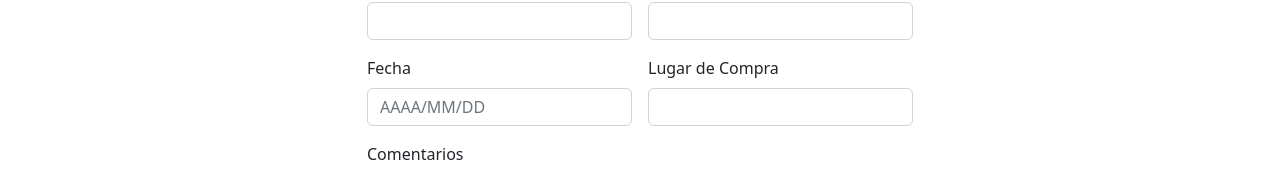
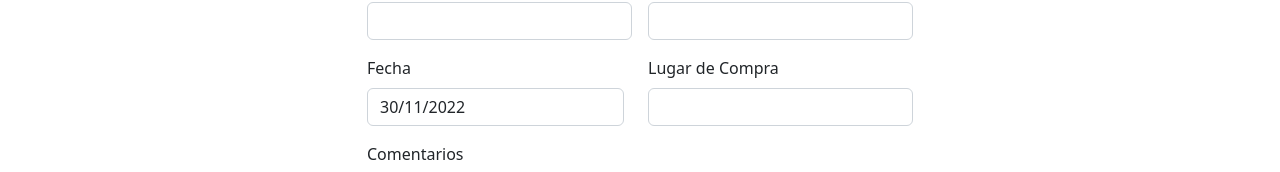
Before and after one commit to nightmareelm/gastos_cli, a React (Create React App) app: page /create in a window 1280 px wide. Shown: the part 127-299 px from the top of the page. Built offline with nearby package versions, Linux system fonts and the light colour scheme.

Commit message:
se agrega datepicker

```diff
--- a/package.json
+++ b/package.json
@@ -10,6 +10,7 @@
     "bootstrap": "^5.2.3",
     "react": "^18.2.0",
     "react-bootstrap": "^2.6.0",
+    "react-datepicker": "^4.8.0",
     "react-dom": "^18.2.0",
     "react-router": "^6.3.0",
     "react-router-dom": "^6.3.0",
--- a/src/App.css
+++ b/src/App.css
@@ -36,3 +36,19 @@
     transform: rotate(360deg);
   }
 }
+
+.react-datepicker__input-container input {
+  display: block;
+  width: 100%;
+  padding: 0.375rem 0.75rem;
+  font-size: 1rem;
+  font-weight: 400;
+  line-height: 1.5;
+  color: #212529;
+  background-color: #fff;
+  background-clip: padding-box;
+  border: 1px solid #ced4da;
+  appearance: none;
+  border-radius: 0.375rem;
+  transition: border-color .15s ease-in-out,box-shadow .15s ease-in-out;
+}
--- a/src/components/AddEmployee.js
+++ b/src/components/AddEmployee.js
@@ -1,6 +1,10 @@
 import React, { useState } from 'react';
 import { useNavigate } from "react-router-dom";
 import axios from "axios";
+
+import DatePicker from "react-datepicker";
+import "react-datepicker/dist/react-datepicker.css";
+import { format } from 'date-fns'
 
 const EmployeeForm = () => {
   const baseURL = "https://gastos-api.onrender.com/api/tutorials";
@@ -10,6 +14,7 @@ const EmployeeForm = () => {
   const [fecha, setFecha] = useState('');
   const [establecimiento, setEstab] = useState('');
   const [comentario, setComen] = useState('');
+  const [startDate, setStartDate] = useState(new Date());
 
   const gastoChangeHandler = (event) => {
     setTitulo(event.target.value);
@@ -19,9 +24,20 @@ const EmployeeForm = () => {
     setCantidad(event.target.value);
   };
 
-  const fechaChangeHandler = (event) => {
-    setFecha(event.target.value);
-  };
+  var today = startDate;
+  var dd = today.getDate();
+  var mm = today.getMonth() + 1;
+  var yyyy = today.getFullYear();
+
+  if (dd < 10) {
+    dd = '0' + dd
+  }
+
+  if (mm < 10) {
+    mm = '0' + mm
+  }
+
+  var convertedDate = dd + '-' + mm + '-' + yyyy;
 
   const lugarChangeHandler = (event) => {
     setEstab(event.target.value);
@@ -37,7 +53,7 @@ const EmployeeForm = () => {
       .post(baseURL, {
         tituloGasto: tituloGasto,
         cantidad: cantidad,
-        fecha: fecha,
+        fecha: convertedDate,
         establecimiento: establecimiento,
         comentario: comentario
       })
@@ -59,6 +75,7 @@ const EmployeeForm = () => {
     navigate("/read");
 
   }
+
   return (
     <div className="row h-100 justify-content-center align-items-center">
       <div class="col-10 col-md-8 col-lg-6">
@@ -77,7 +94,7 @@ const EmployeeForm = () => {
 
             <div class="col-6">
               <label for="email" class="form-label">Fecha</label>
-              <input type="text" class="form-control" value={fecha} onChange={fechaChangeHandler} placeholder="AAAA/MM/DD" required />
+              <DatePicker dateFormat="dd/MM/yyyy" selected={startDate} onChange={(date) => setStartDate(date)} />
             </div>
 
             <div class="col-6">
```
Also changed, not shown: 1 other file (tests, documents, lock files or other folders).
